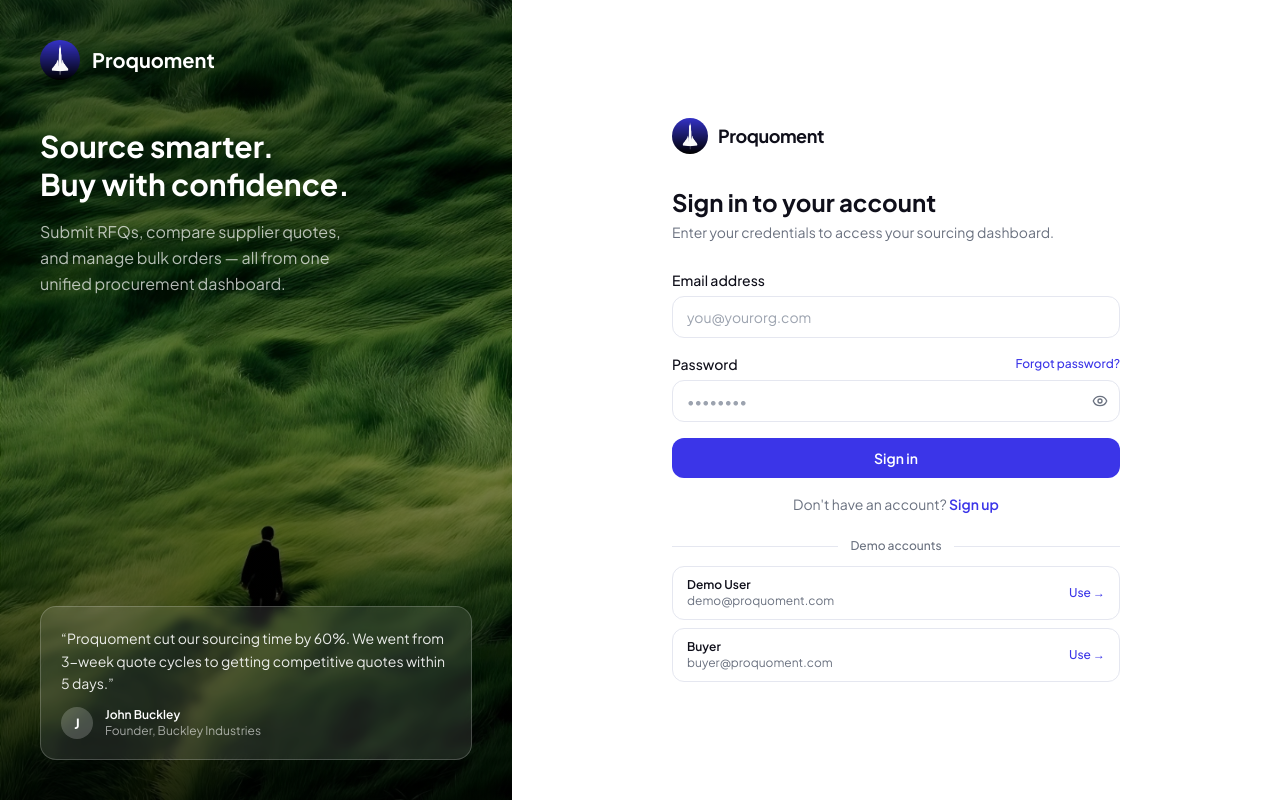
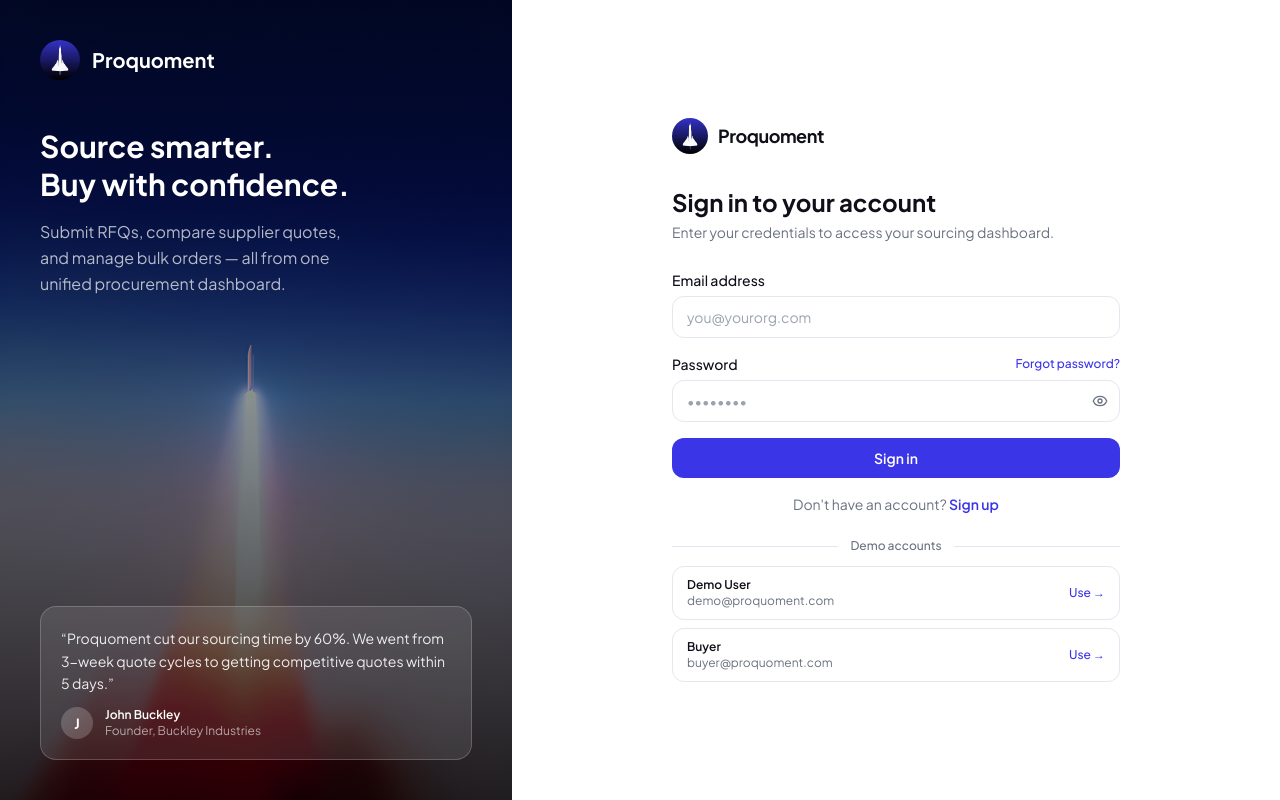
Before and after one commit to opmahadevg/proquoment-buyer-dashboard, a Next.js app: page /sign-up-login in a window 1280 px wide. Built offline with nearby package versions, Linux system fonts and the light colour scheme; no server answers.

Commit message:
feat(auth): change login page background image to rocket launch

```diff
--- a/src/app/sign-up-login/components/AuthContent.tsx
+++ b/src/app/sign-up-login/components/AuthContent.tsx
@@ -143,7 +143,7 @@ export default function AuthContent() {
       {/* Left brand panel */}
       <div
         className="hidden lg:flex lg:w-[45%] xl:w-[40%] flex-col justify-between p-10 relative overflow-hidden bg-cover bg-center"
-        style={{ backgroundImage: "url('/assets/images/login-bg.jpg')" }}
+        style={{ backgroundImage: "url('/assets/images/login-bg.png')" }}
       >
         {/* Sleek dark gradient overlay for text readability and cinematic depth */}
         <div className="absolute inset-0 bg-gradient-to-b from-black/55 via-black/35 to-black/80 z-0" />
```
Also changed, not shown: public/assets/images/login-bg.jpg (deleted), public/assets/images/login-bg.png (added).
